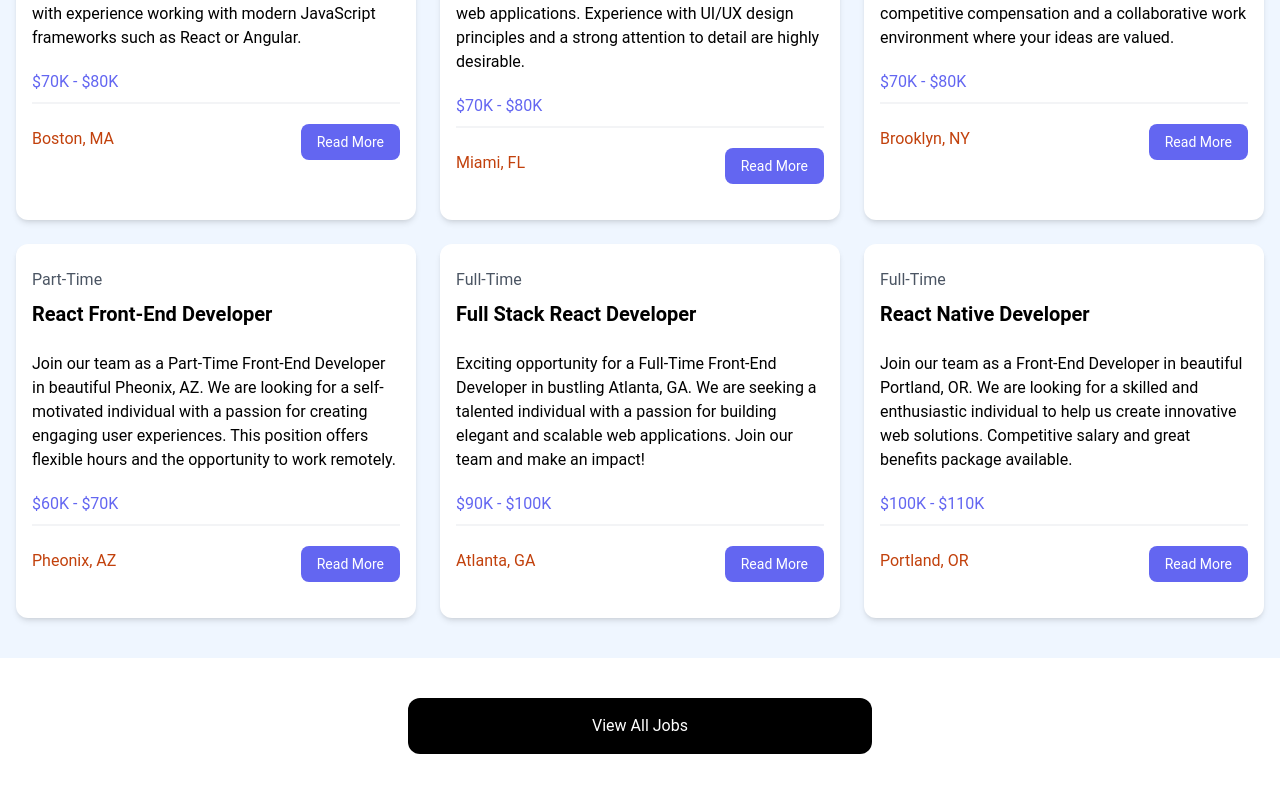
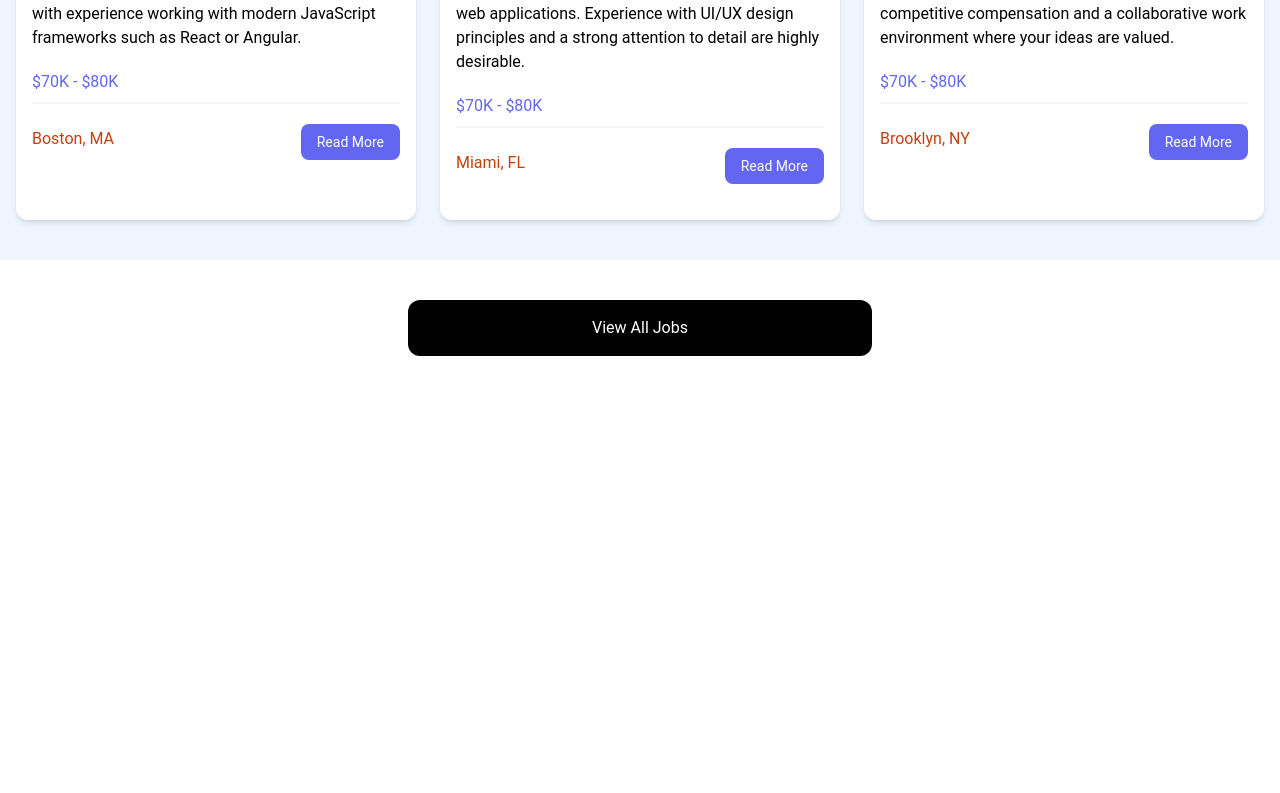
Before and after one commit to Patrick-Thompson9/React-job-website, a React (Vite) app: page / in a window 1280 px wide. Shown: the part 887-1680 px from the top of the page. After the commit the page ends 1283 px from the top, so only its background shows below. Built offline with nearby package versions, Linux system fonts and the light colour scheme.

Commit message:
created jobpost component

```diff
--- a/src/components/HomeCards.tsx
+++ b/src/components/HomeCards.tsx
@@ -17,7 +17,7 @@ function HomeCards() {
               Browse Jobs
             </a>
           </Card>
-          <Card bg="bg-blue-100">
+          <Card bg="bg-indigo-100">
             <h2 className="text-2xl font-bold">For Employers</h2>
             <p className="mt-2 mb-4">
               List your job to find the perfect developer for the role
--- a/src/components/JobListing.tsx
+++ b/src/components/JobListing.tsx
@@ -1,7 +1,10 @@
 import React from "react";
 import jobs from "../jobs.json";
+import JobPost from "./JobPost";
 
 function JobListing() {
+  const jobsPreview = jobs.slice(0, 3);
+
   return (
     <section className="bg-blue-50 px-4 py-10">
       <div className="container-xl lg:container m-auto">
@@ -9,36 +12,8 @@ function JobListing() {
           Browse Jobs
         </h2>
         <div className="grid grid-cols-1 md:grid-cols-3 gap-6">
-          {jobs.map((job) => {
-            return (
-              <div className="bg-white rounded-xl shadow-md relative">
-                <div className="p-4">
-                  <div className="mb-6">
-                    <div className="text-gray-600 my-2">{job.type}</div>
-                    <h3 className="text-xl font-bold">{job.title}</h3>
-                  </div>
-
-                  <div className="mb-5">{job.description}</div>
-
-                  <h3 className="text-indigo-500 mb-2">{job.salary}</h3>
-
-                  <div className="border border-gray-100 mb-5"></div>
-
-                  <div className="flex flex-col lg:flex-row justify-between mb-4">
-                    <div className="text-orange-700 mb-3">
-                      <i className="fa-solid fa-location-dot text-lg"></i>
-                      {job.location}
-                    </div>
-                    <a
-                      href={`/job/${job.id}`}
-                      className="h-[36px] bg-indigo-500 hover:bg-indigo-600 text-white px-4 py-2 rounded-lg text-center text-sm"
-                    >
-                      Read More
-                    </a>
-                  </div>
-                </div>
-              </div>
-            );
+          {jobsPreview.map((job) => {
+            return <JobPost key={job.id} job={job} />;
           })}
         </div>
       </div>
--- /dev/null
+++ b/src/components/JobPost.tsx
@@ -0,0 +1,56 @@
+import React from "react";
+
+type Job = {
+  id: string;
+  title: string;
+  type: string;
+  description: string;
+  salary: string;
+  location: string;
+  company: Company;
+};
+
+type Company = {
+  name: string;
+  description: string;
+  contactPhone: string;
+  contactEmail: string;
+};
+
+interface Props {
+  job: Job;
+}
+
+function JobPost({ job }: Props) {
+  return (
+    <div className="bg-white rounded-xl shadow-md relative">
+      <div className="p-4">
+        <div className="mb-6">
+          <div className="text-gray-600 my-2">{job.type}</div>
+          <h3 className="text-xl font-bold">{job.title}</h3>
+        </div>
+
+        <div className="mb-5">{job.description}</div>
+
+        <h3 className="text-indigo-500 mb-2">{job.salary}</h3>
+
+        <div className="border border-gray-100 mb-5"></div>
+
+        <div className="flex flex-col lg:flex-row justify-between mb-4">
+          <div className="text-orange-700 mb-3">
+            <i className="fa-solid fa-location-dot text-lg"></i>
+            {job.location}
+          </div>
+          <a
+            href={`/job/${job.id}`}
+            className="h-[36px] bg-indigo-500 hover:bg-indigo-600 text-white px-4 py-2 rounded-lg text-center text-sm"
+          >
+            Read More
+          </a>
+        </div>
+      </div>
+    </div>
+  );
+}
+
+export default JobPost;
```
